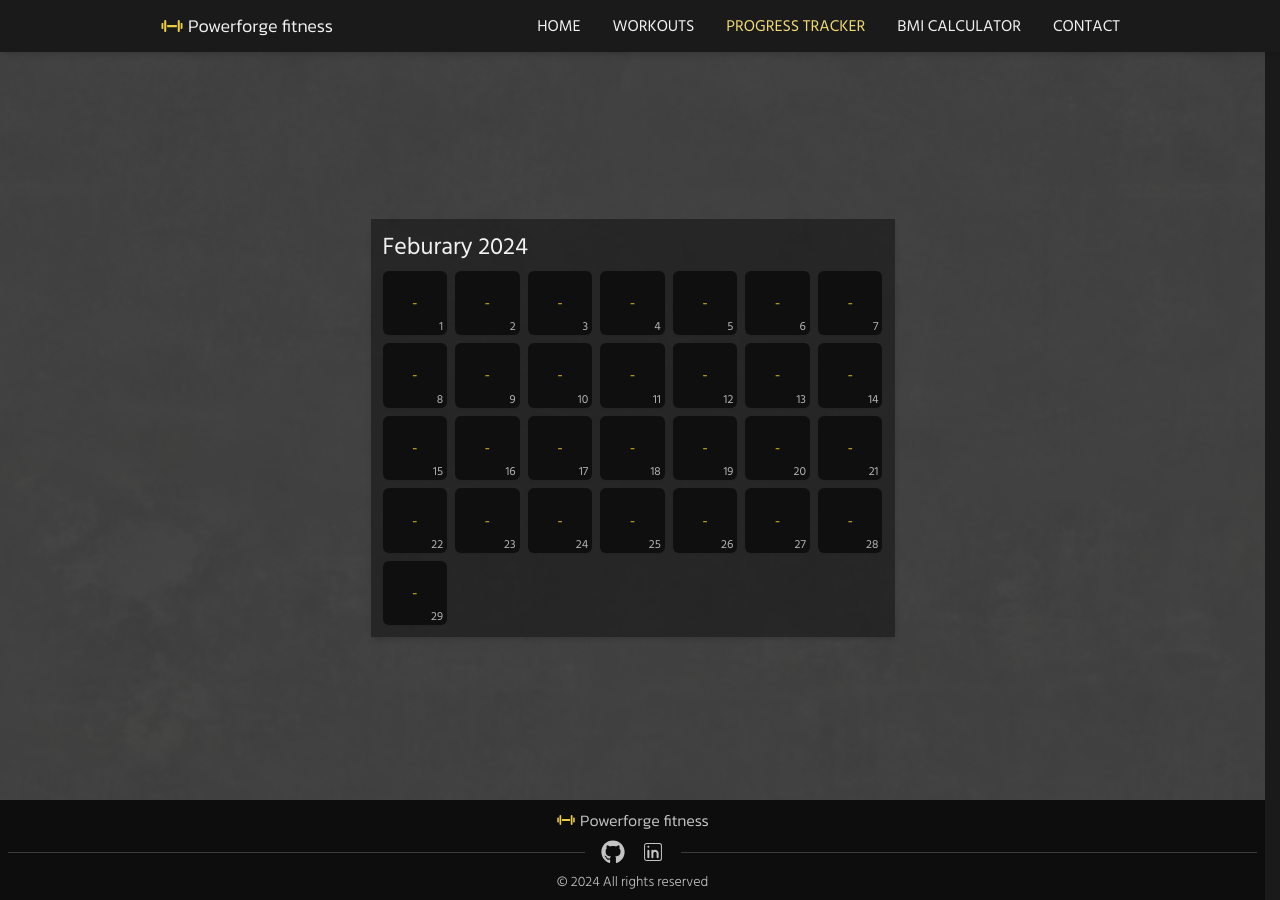
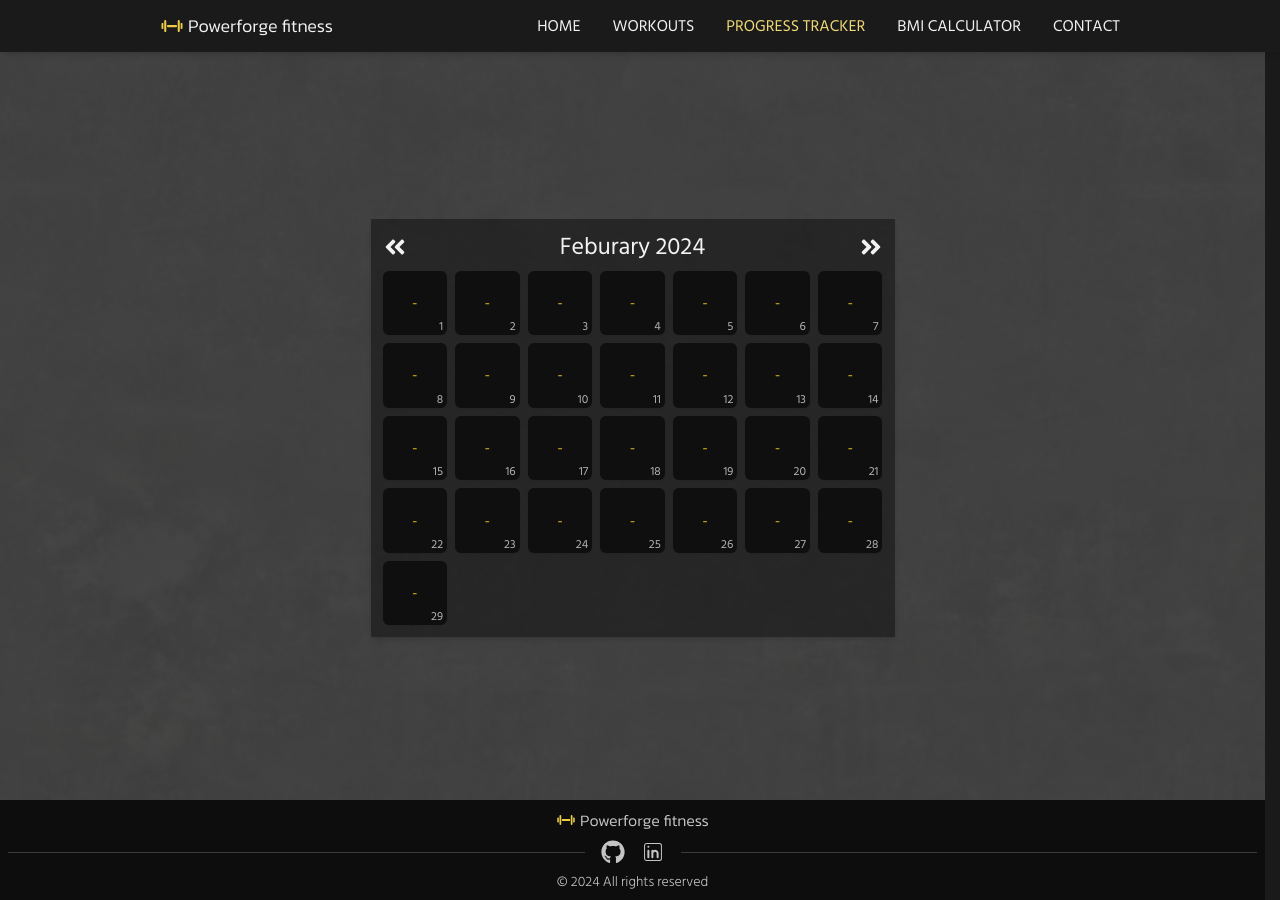
Before and after one commit to Fijalkowskim/Powerforge-Fitness, a React (Create React App) app: page /tracker in a window 1280 px wide. Built offline with nearby package versions, Linux system fonts and the light colour scheme.

Commit message:
Datepicker month changing

```diff
--- a/src/components/progress-tracker/date-picker/DatePicker.tsx
+++ b/src/components/progress-tracker/date-picker/DatePicker.tsx
@@ -1,6 +1,8 @@
 import React, { useState } from "react";
 import { daysInMonth } from "../../../helpers/helpers";
 import DayCard from "./DayCard";
+import { FaAngleDoubleLeft, FaAngleDoubleRight } from "react-icons/fa";
+import { AnimatePresence, motion } from "framer-motion";
 interface MonthData {
   month: number;
   year: number;
@@ -26,10 +28,37 @@ function DatePicker() {
   });
   return (
     <div className="mt-14 flex flex-col items-start justify-center gap-2 bg-primary-950/50 p-3 text-2xl text-primary-50 shadow-md">
-      <h1>
+      <div className="flex w-full items-center justify-between">
+        <motion.button
+          whileHover={{ x: -1 }}
+          onClick={() => {
+            setMonthData((prev) =>
+              prev.month === 0
+                ? { month: 11, year: prev.year - 1 }
+                : { month: prev.month - 1, year: prev.year },
+            );
+          }}
+        >
+          <FaAngleDoubleLeft />
+        </motion.button>
+        <h1 className="text-center">
           {monthNames[monthData.month]} {monthData.year}
         </h1>
-      <div className="grid w-[500px] grid-cols-7 gap-2">
+        <motion.button
+          whileHover={{ x: 1 }}
+          onClick={() => {
+            setMonthData((prev) =>
+              prev.month === 11
+                ? { month: 0, year: prev.year + 1 }
+                : { month: prev.month + 1, year: prev.year },
+            );
+          }}
+        >
+          <FaAngleDoubleRight />
+        </motion.button>
+      </div>
+      <div className="grid w-[500px] grid-cols-7 grid-rows-5 gap-2">
+        <AnimatePresence>
           {[...Array(daysInMonth(monthData.month + 1, monthData.year))].map(
             (_, dayIndex) => (
               <DayCard
@@ -38,6 +67,7 @@ function DatePicker() {
               />
             ),
           )}
+        </AnimatePresence>
       </div>
     </div>
   );
--- a/src/components/progress-tracker/date-picker/DayCard.tsx
+++ b/src/components/progress-tracker/date-picker/DayCard.tsx
@@ -7,6 +7,9 @@ interface Props {
 function DayCard(props: Props) {
   return (
     <motion.button
+      initial={{ scale: 0 }}
+      animate={{ scale: 1 }}
+      exit={{ scale: 0 }}
       whileHover={{ borderRadius: "10px" }}
       className="relative col-span-1 aspect-square overflow-hidden rounded-md border-action-500  bg-primary-950 text-center opacity-90 shadow-sm transition-opacity hover:border-[0.1px] hover:opacity-100"
     >
```
Lines whose indentation alone changed are shown as unchanged.
